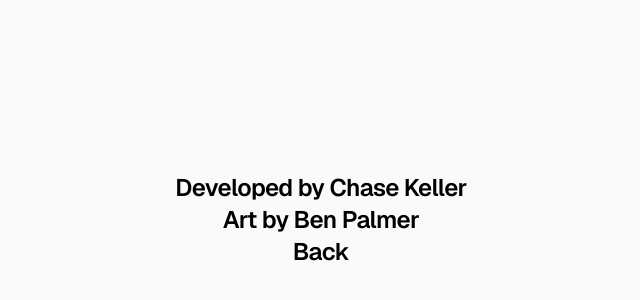
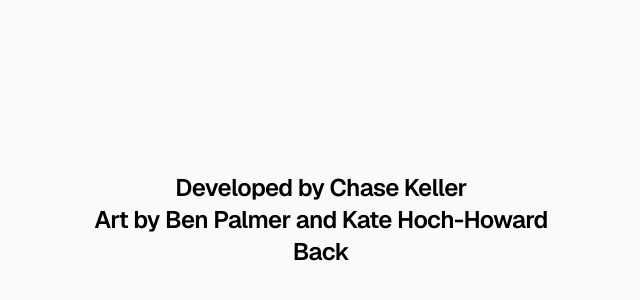
Before and after one commit to kellec8/ck-senior-design, a Next.js app in the folder react/cookingware/: page /options/credits in a window 1280 px wide. Shown: the part 180-480 px from the top of the page, without its empty margins (319-959 px from the left). Built offline with nearby package versions, Linux system fonts and the light colour scheme.

Commit message:
Added additional art credits

```diff
--- a/react/cookingware/app/options/credits/page.tsx
+++ b/react/cookingware/app/options/credits/page.tsx
@@ -14,7 +14,7 @@ export default function credits() {
         Developed by Chase Keller
       </h1>
       <h1 className="text-2xl font-semibold tracking-tight text-black dark:text-zinc-50">
-        Art by Ben Palmer
+        Art by Ben Palmer and Kate Hoch-Howard
       </h1>
       <button type="button" onClick={() => router.push('../options')} className="text-2xl font-semibold tracking-tight text-black dark:text-zinc-50" style={{cursor:'pointer'}}>
         Back
```
